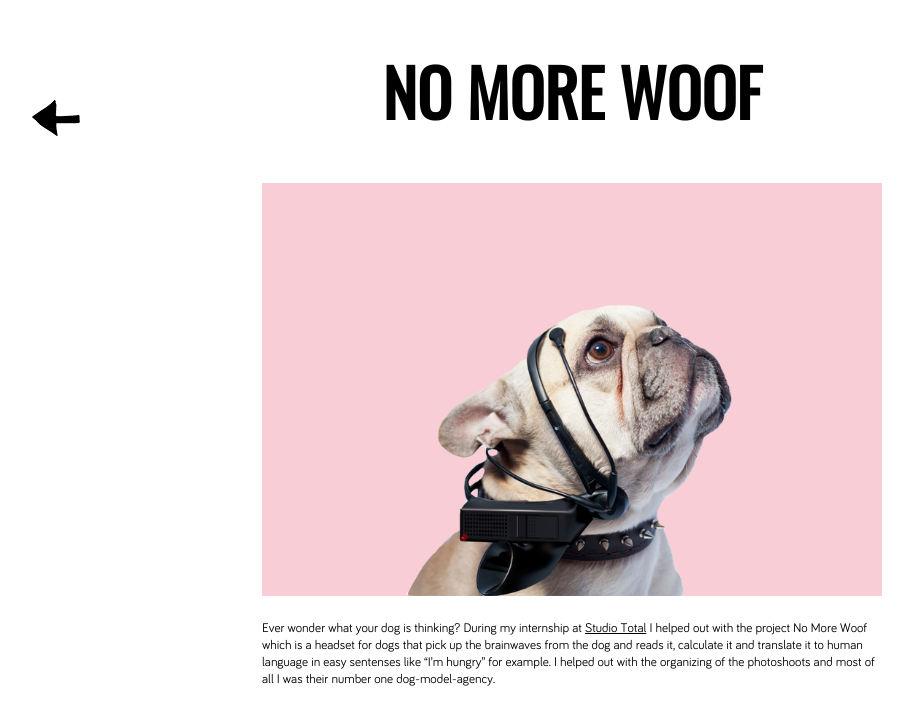
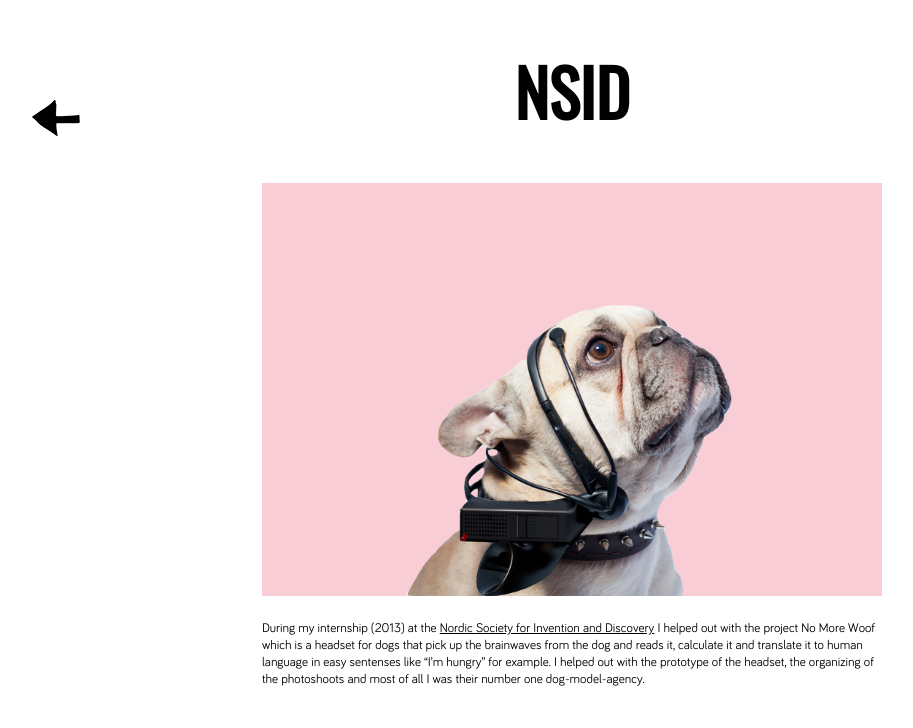
Before and after one commit to kannibalin/kannibalin.github.io, a Jekyll site: the page built from _posts/2014-01-03-no-more-woof.md, in a window 1280 px wide. Shown: the top 728 px of the page, without its empty margins (68-981 px from the left). Built offline with Jekyll 4.4.1, drawn with Linux system fonts in a browser that asks for light colours; Markdown is read by kramdown in place of the engine named in the settings; some of the changed text lies outside the part shown; grey boxes are pictures that could not be loaded.

Commit message:
Update 2014-01-03-no-more-woof.md

```diff
--- a/_posts/2014-01-03-no-more-woof.md
+++ b/_posts/2014-01-03-no-more-woof.md
@@ -1,14 +1,13 @@
 ---
 layout: portfolio
-title: No More Woof
+title: NSID
 splash: /static/portfolio/nmw.png
 splashbw: /static/portfolio/nmw_bw.png
 ---
 
-Ever wonder what your dog is thinking? During my internship at [Studio Total](http://en.wikipedia.org/wiki/Studio_Total)  I helped out with the project No More Woof which is a headset for dogs that pick up the brainwaves from the dog and reads it, calculate it and translate it to human language in easy sentenses like "I'm hungry" for example. I helped out with the organizing of the photoshoots and most of all I was their number one dog-model-agency.
+During my internship (2013) at the [Nordic Society for Invention and Discovery](http://www.nordicinvention.com/)  I helped out with the project No More Woof which is a headset for dogs that pick up the brainwaves from the dog and reads it, calculate it and translate it to human language in easy sentenses like "I'm hungry" for example. I helped out with the prototype of the headset, the organizing of the photoshoots and most of all I was their number one dog-model-agency.
 
 
-<iframe width="560" height="315" src="//www.youtube.com/embed/CweAeshjObA" frameborder="0" allowfullscreen></iframe>
+<iframe width="560" height="315" src="//www.youtube.com/embed/wRk1jXndMYo" frameborder="0" allowfullscreen></iframe>
 
-
-The No More Woof is still a prototype.
+I also worked with the [Aalto Puck](http://www.aaltopuck.com/) and the [Misery Vodka](http://miseryvodka.com/)
```
